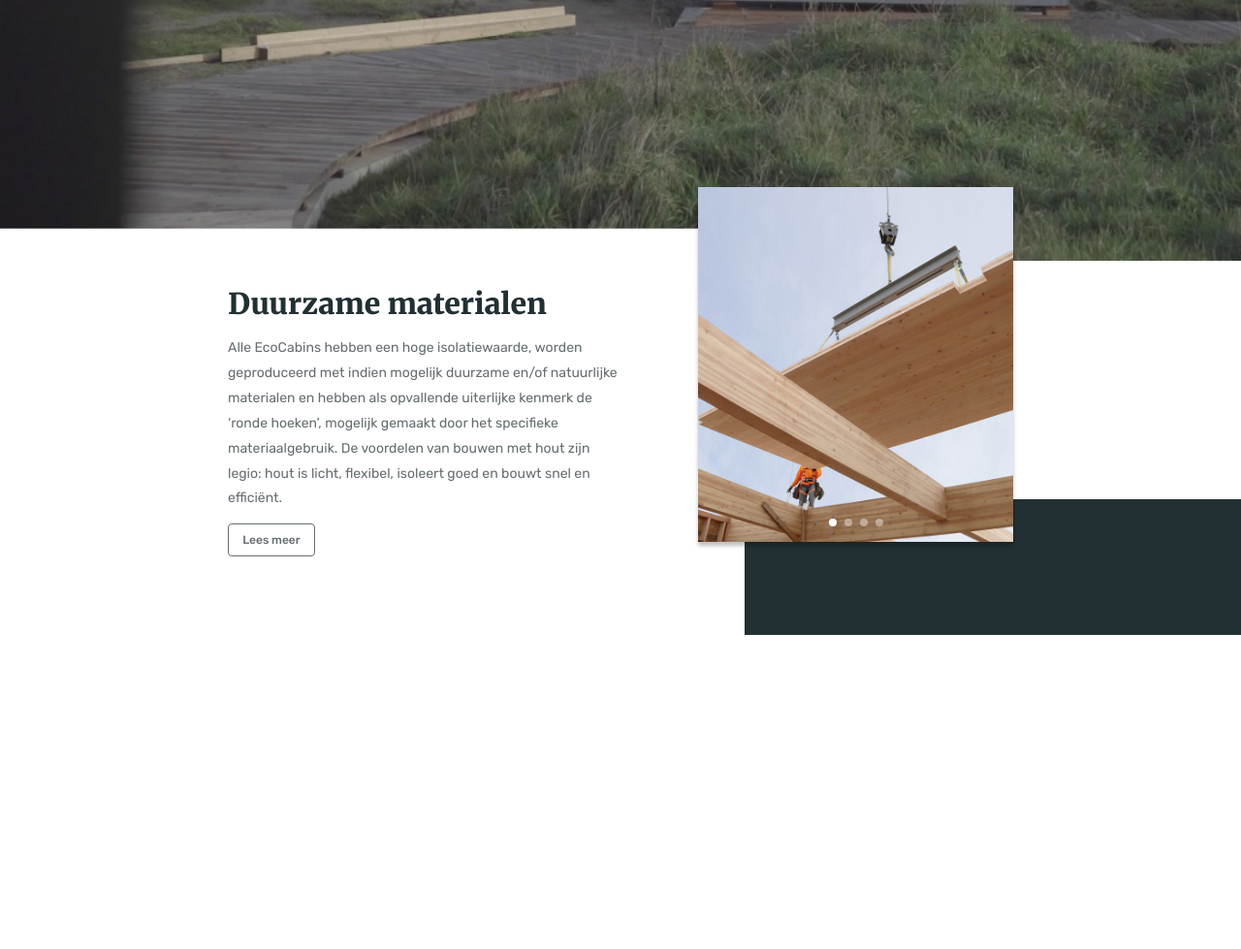
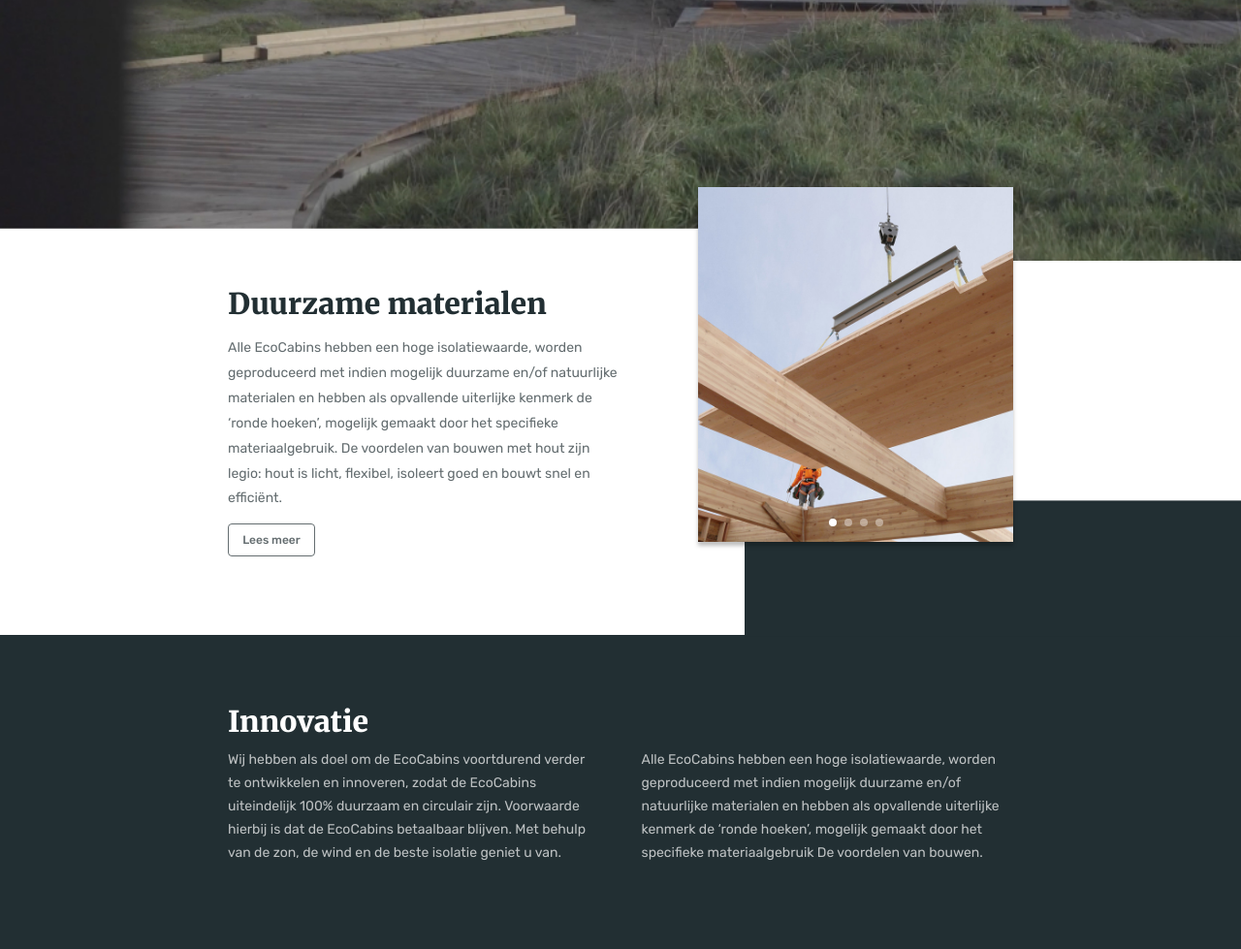
Before and after one commit to hitriylis/EcoCabins, a plain HTML site: page index.html in a window 1280 px wide. Shown: the part 531-1510 px from the top of the page at 97% size. Before the commit the page ends 1186 px from the top, so only its background shows below. Drawn offline with nearby package versions, Linux system fonts and the light colour scheme.

Commit message:
landing third  page

```diff
--- a/css/style.css
+++ b/css/style.css
@@ -101,6 +101,10 @@ body {
 
 .text {
   font-size: 14px;
+}
+
+.text p:not(:last-child) {
+  margin-bottom: 15px;
 }
 
 /* header page styles */
@@ -285,7 +289,7 @@ body {
 
 .materials__slider {
   position: relative;
-  transform: translateY(-20.765027%); /* -76/366 */
+  transform: translateY(-20.765027%);
   box-shadow: 0 4px 4px 0 rgba(0, 0, 0, 0.25);
 }
 
@@ -330,6 +334,24 @@ body {
   opacity: 1;
 }
 
+/* innovate page styles */
+.innovate {
+  padding: 70px 0 80px;
+  background-color: var(--color---dark-green);
+}
+
+.innovate_title {
+  margin-bottom: 8px;
+}
+
+.innovate__text {
+  columns: 2 250px;
+  gap: 43px;
+  line-height: 171%;
+  color: var(--greys---white);
+  opacity: 0.7;
+}
+
 /* media */
 @media screen and (min-width: 767.98px) {
   .materials::before {
@@ -349,8 +371,9 @@ body {
     bottom: 0;
     right: 0;
     height: 140px;
-    width: 40%; /* 383/1000 */
+    width: 40%;
     background-color: var(--color---dark-green);
+    transform: translateY(1%);
     content: "";
   }
 }
@@ -366,6 +389,10 @@ body {
 
   .materials__slider {
     transform: translateY(0);
+  }
+
+  .innovate {
+    padding: 30px 0;
   }
 }
 
--- a/index.html
+++ b/index.html
@@ -59,7 +59,7 @@
               <h2 class="materials__title title title--dark">
                 Duurzame materialen
               </h2>
-              <div class="materials__text">
+              <div class="materials__text text">
                 <p>
                   Alle EcoCabins hebben een hoge isolatiewaarde, worden
                   geproduceerd met indien mogelijk duurzame en/of natuurlijke
@@ -91,6 +91,27 @@
             </div>
           </div>
         </section>
+        <section class="page__innovate innovate">
+          <div class="innovate__container">
+            <h2 class="innovate_title title">Innovatie</h2>
+            <div class="innovate__text text">
+              <p>
+                Wij hebben als doel om de EcoCabins voortdurend verder te
+                ontwikkelen en innoveren, zodat de EcoCabins uiteindelijk 100%
+                duurzaam en circulair zijn. Voorwaarde hierbij is dat de
+                EcoCabins betaalbaar blijven. Met behulp van de zon, de wind en
+                de beste isolatie geniet u van.
+              </p>
+              <p>
+                Alle EcoCabins hebben een hoge isolatiewaarde, worden
+                geproduceerd met indien mogelijk duurzame en/of natuurlijke
+                materialen en hebben als opvallende uiterlijke kenmerk de ‘ronde
+                hoeken’, mogelijk gemaakt door het specifieke materiaalgebruik
+                De voordelen van bouwen.
+              </p>
+            </div>
+          </div>
+        </section>
       </main>
       <footer class="footer"></footer>
     </div>
```
